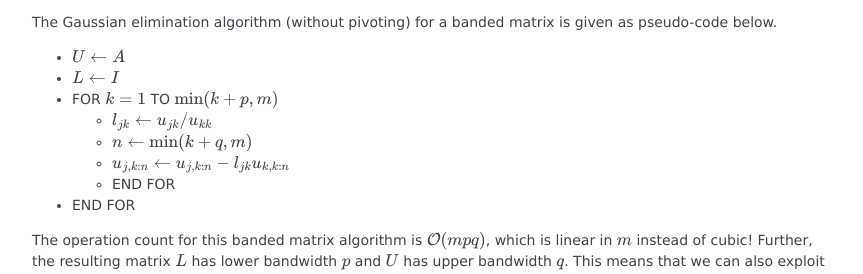
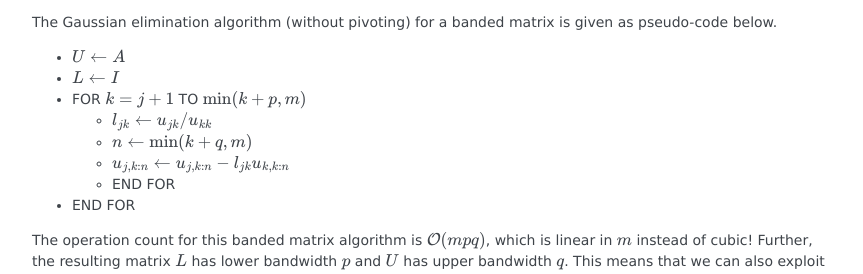
Before and after one commit to comp-lin-alg/comp-lin-alg-course, a Sphinx documentation site: the page built from doc/source/L4_LU_decomposition.rst, in a window 1280 px wide and 900 px high, scrolled down 8868 px. Shown: the part 172-446 px from the top of the window, without its empty margins (163-1026 px from the left). Built offline with Sphinx 7.4.7, drawn with Linux system fonts in a browser that asks for light colours; formulas are drawn with MathJax 3; pages that are not in the unit, such as notebooks, are missing from menus.

Commit message:
fix typo

```diff
--- a/doc/source/L4_LU_decomposition.rst
+++ b/doc/source/L4_LU_decomposition.rst
@@ -684,7 +684,7 @@ matrix is given as pseudo-code below.
 
 * `U \gets A`
 * `L \gets I`
-* FOR `k=1` TO `\min(k+p,m)`
+* FOR `k=j+1` TO `\min(k+p,m)`
 
   * `l_{jk} \gets u_{jk}/u_{kk}`
   * `n \gets \min(k+q, m)`
```
